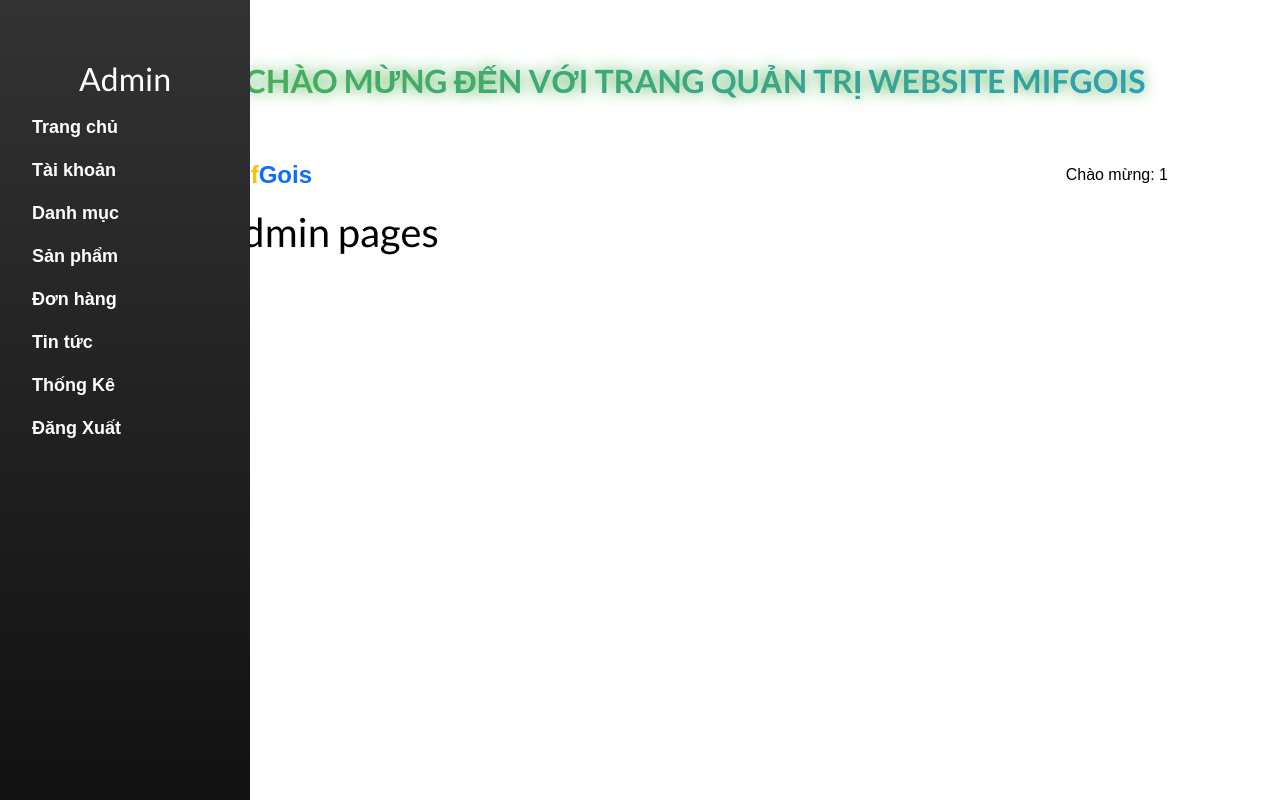
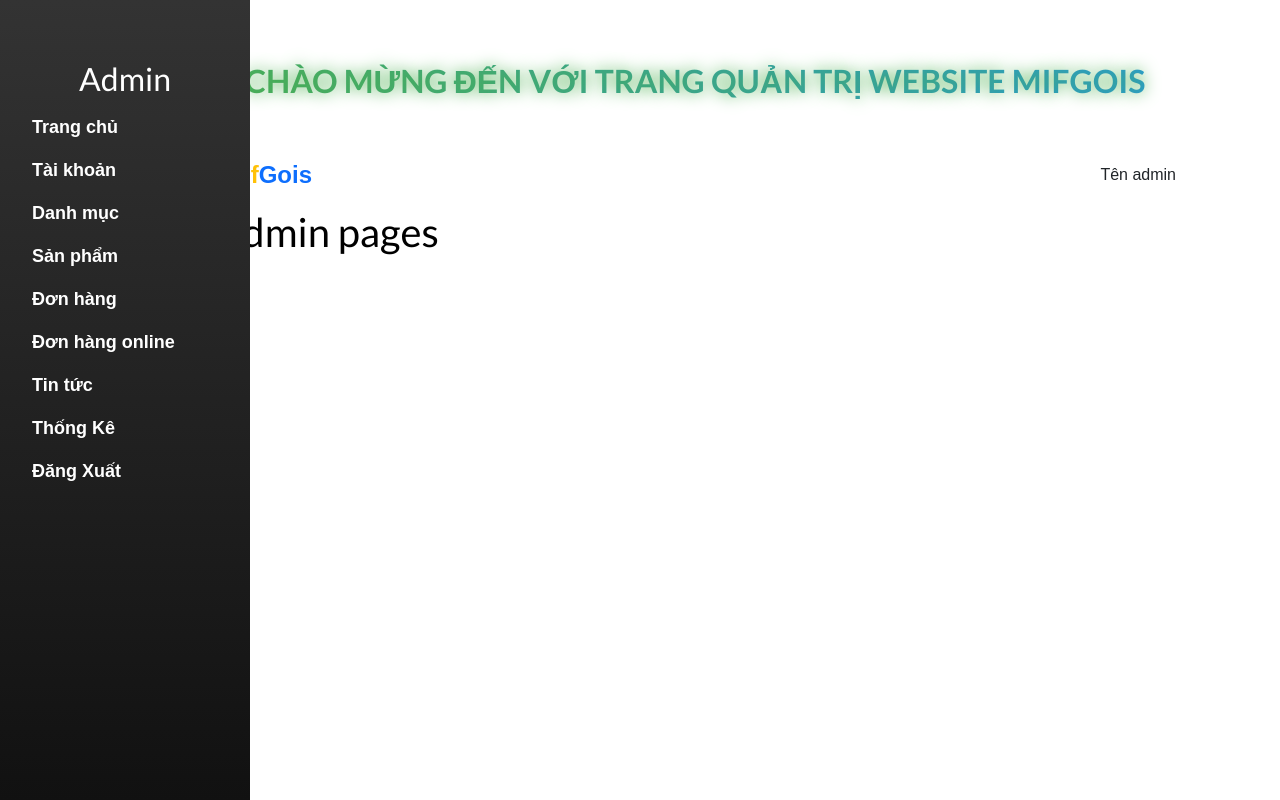
Before and after one commit to juliansad04/DuAnMott_nhom9, a PHP site: page /3tmobile/admin/index.php in a window 1280 px wide. Run offline with PHP 8.4, Linux system fonts and the light colour scheme; the visitor is signed in with stand-in values (Sample User, id 1); some libraries are stand-ins or nearby versions.

Commit message:
N9_admin_30:update_header

```diff
--- a/admin/include/header.php
+++ b/admin/include/header.php
@@ -148,12 +148,11 @@
     <a class="nav-link" href="./index.php?act=listcate">Danh mục</a>
     <a class="nav-link" href="./index.php?act=listproducts">Sản phẩm</a>
     <a class="nav-link" href="./index.php?act=listorder">Đơn hàng</a>
+    <a class="nav-link" href="./index.php?act=listorderonline">Đơn hàng online</a>
     <a class="nav-link" href="./index.php?act=listnews">Tin tức</a>
     <a class="nav-link" href="#">Thống Kê</a>
     <a class="nav-link" href="./index.php?act=logout">Đăng Xuất</a>
-
 </div>
-
 <div class="codengu">
     <h2>CHÀO MỪNG ĐẾN VỚI TRANG QUẢN TRỊ WEBSITE MIFGOIS</h2>
 </div>
@@ -166,30 +165,21 @@
             <div class="collapse navbar-collapse" id="navbarSupportedContent">
                 <ul class="navbar-nav ms-auto mb-2 mb-lg-0">
                     <!-- lưu thông tin login -->
-                    <?php
-                    if (isset($_SESSION['admin']) && !empty($_SESSION['admin'])) {
-                        $username = $_SESSION['admin'];
-
-                        echo '<li class="nav-item"><a class="nav-link" href="#">Chào mừng: ' . $username . '</a></li>';
-                    }
-                    ?>
+                    Tên admin
                 </ul>
             </div>
-
         </div>
     </nav>
+</div>
+<!-- <script>
+function openNav() {
+    document.getElementById("sidebar").style.display = "block";
+}
 
-</div>
-
-<script>
-    // function openNav() {
-    //     document.getElementById("sidebar").style.display = "block";
-    // }
-
-    // function closeNav() {
-    //     document.getElementById("sidebar").style.display = "none";
-    // }
-</script>
+function closeNav() {
+    document.getElementById("sidebar").style.display = "none";
+}
+</script> -->
 <script src="https://cdn.jsdelivr.net/npm/bootstrap@5.1.3/dist/js/bootstrap.bundle.min.js"></script>
 </body>
 
```
